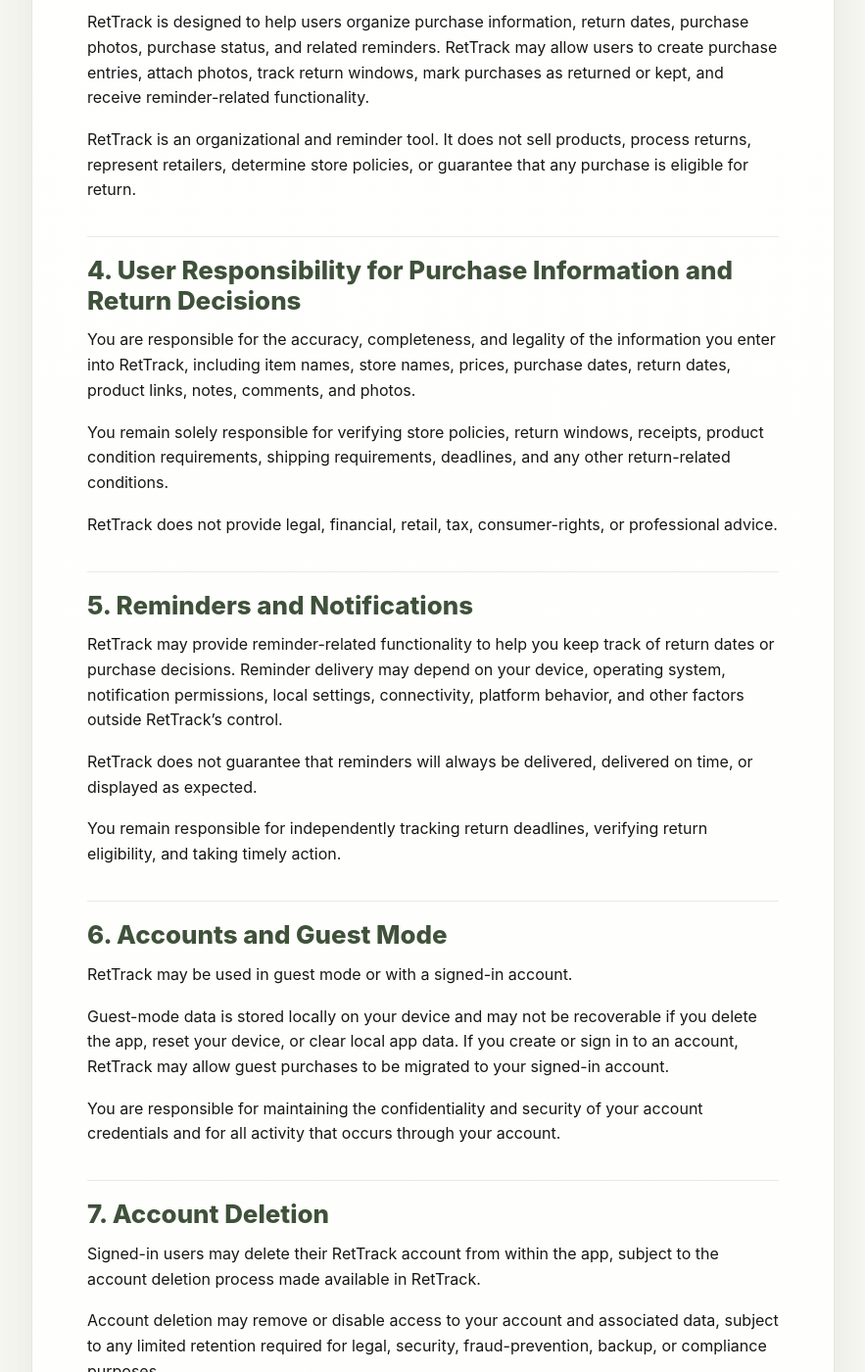
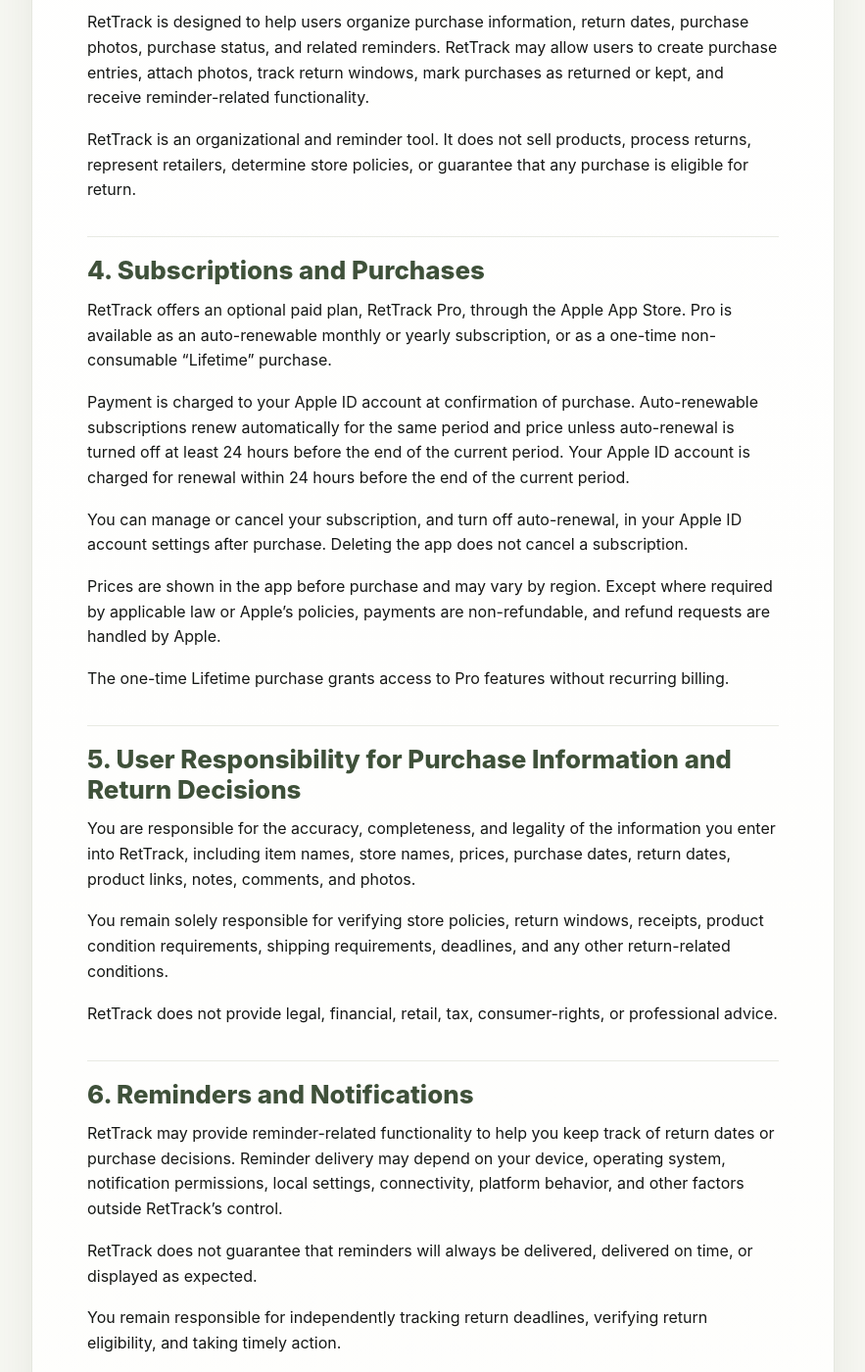
Before and after one commit to Gnonik1/rettrack-legal, a Jekyll site: the page built from docs/terms-of-use.md, in a window 1280 px wide and 1400 px high, scrolled down 1042 px. Shown: the whole window at 98% size, without its empty margins (198-1081 px from the left). Built offline with Jekyll 4.4.1, drawn with Linux system fonts in a browser that asks for light colours; part of the change alters nothing that is shown; some of the changed text lies outside the part shown.

Commit message:
Add Subscriptions and Purchases section to Terms of Use

```diff
--- a/docs/terms-of-use.md
+++ b/docs/terms-of-use.md
@@ -28,7 +28,19 @@ RetTrack is designed to help users organize purchase information, return dates,
 
 RetTrack is an organizational and reminder tool. It does not sell products, process returns, represent retailers, determine store policies, or guarantee that any purchase is eligible for return.
 
-## 4. User Responsibility for Purchase Information and Return Decisions
+## 4. Subscriptions and Purchases
+
+RetTrack offers an optional paid plan, RetTrack Pro, through the Apple App Store. Pro is available as an auto-renewable monthly or yearly subscription, or as a one-time non-consumable “Lifetime” purchase.
+
+Payment is charged to your Apple ID account at confirmation of purchase. Auto-renewable subscriptions renew automatically for the same period and price unless auto-renewal is turned off at least 24 hours before the end of the current period. Your Apple ID account is charged for renewal within 24 hours before the end of the current period.
+
+You can manage or cancel your subscription, and turn off auto-renewal, in your Apple ID account settings after purchase. Deleting the app does not cancel a subscription.
+
+Prices are shown in the app before purchase and may vary by region. Except where required by applicable law or Apple’s policies, payments are non-refundable, and refund requests are handled by Apple.
+
+The one-time Lifetime purchase grants access to Pro features without recurring billing.
+
+## 5. User Responsibility for Purchase Information and Return Decisions
 
 You are responsible for the accuracy, completeness, and legality of the information you enter into RetTrack, including item names, store names, prices, purchase dates, return dates, product links, notes, comments, and photos.
 
@@ -36,7 +48,7 @@ You remain solely responsible for verifying store policies, return windows, rece
 
 RetTrack does not provide legal, financial, retail, tax, consumer-rights, or professional advice.
 
-## 5. Reminders and Notifications
+## 6. Reminders and Notifications
 
 RetTrack may provide reminder-related functionality to help you keep track of return dates or purchase decisions. Reminder delivery may depend on your device, operating system, notification permissions, local settings, connectivity, platform behavior, and other factors outside RetTrack’s control.
 
@@ -44,7 +56,7 @@ RetTrack does not guarantee that reminders will always be delivered, delivered o
 
 You remain responsible for independently tracking return deadlines, verifying return eligibility, and taking timely action.
 
-## 6. Accounts and Guest Mode
+## 7. Accounts and Guest Mode
 
 RetTrack may be used in guest mode or with a signed-in account.
 
@@ -52,7 +64,7 @@ Guest-mode data is stored locally on your device and may not be recoverable if y
 
 You are responsible for maintaining the confidentiality and security of your account credentials and for all activity that occurs through your account.
 
-## 7. Account Deletion
+## 8. Account Deletion
 
 Signed-in users may delete their RetTrack account from within the app, subject to the account deletion process made available in RetTrack.
 
@@ -62,7 +74,7 @@ Deleting the app from your device does not necessarily delete synced account dat
 
 **rettrackapp@gmail.com**
 
-## 8. User Content
+## 9. User Content
 
 You may choose to add photos, notes, comments, product links, and other information to RetTrack (“User Content”).
 
@@ -70,7 +82,7 @@ You retain any rights you have in your User Content. You grant RetTrack a limite
 
 You must not upload, store, or share User Content through RetTrack that is unlawful, infringing, abusive, harmful, deceptive, invasive of another person’s privacy, or that you do not have the right to use.
 
-## 9. Prohibited Conduct
+## 10. Prohibited Conduct
 
 You agree not to misuse RetTrack or use the app in any way that could harm RetTrack, other users, service providers, or the security, availability, or integrity of the app.
 
@@ -90,25 +102,25 @@ You must not:
 
 7. use RetTrack in a way that violates these Terms, applicable law, or third-party rights.
 
-## 10. Suspension, Restriction, and Termination
+## 11. Suspension, Restriction, and Termination
 
 If we reasonably believe that you have violated these Terms, misused RetTrack, created legal risk, threatened the security or integrity of the app, or violated applicable law, we may suspend, restrict, or terminate your access to RetTrack or certain features, remove or disable access to content, or take other appropriate action.
 
 Where required by applicable law, we will provide notice or an opportunity to respond.
 
-## 11. Third-Party Services
+## 12. Third-Party Services
 
 RetTrack may rely on third-party services, including authentication, database, storage, platform, and operating-system services. Your use of those services may also be subject to their own terms, policies, and technical requirements.
 
 RetTrack is not responsible for third-party services, app stores, operating systems, device settings, retailer websites, store policies, or product return systems that are outside RetTrack’s control.
 
-## 12. Changes to RetTrack
+## 13. Changes to RetTrack
 
 We may modify, update, suspend, or discontinue RetTrack or any feature of RetTrack from time to time. We may also change limits, features, account functionality, photo functionality, reminder behavior, or other aspects of the app.
 
 Where appropriate, we will take reasonable steps to provide notice of material changes.
 
-## 13. No Warranties
+## 14. No Warranties
 
 To the maximum extent permitted by applicable law, RetTrack is provided on an “as is” and “as available” basis.
 
@@ -116,13 +128,13 @@ We do not warrant that RetTrack will be uninterrupted, error-free, secure, avail
 
 Nothing in these Terms limits any rights that you may have under mandatory consumer protection laws.
 
-## 14. Limitation of Liability
+## 15. Limitation of Liability
 
 To the maximum extent permitted by applicable law, RetTrack and its developer will not be liable for indirect, incidental, special, consequential, exemplary, or punitive damages, or for loss of profits, loss of data, missed return windows, rejected returns, missed reminders, or other losses arising from or related to your use of or inability to use RetTrack.
 
 Nothing in these Terms excludes or limits liability where such exclusion or limitation is not permitted by applicable law.
 
-## 15. Governing Law and Mandatory Rights
+## 16. Governing Law and Mandatory Rights
 
 These Terms will be interpreted to the extent permitted by applicable law.
 
@@ -130,13 +142,13 @@ Because RetTrack may be made available internationally, nothing in these Terms i
 
 Additional governing law or dispute-resolution terms may apply through Apple’s Standard End User License Agreement, Apple App Store terms, or other applicable platform terms.
 
-## 16. Changes to These Terms
+## 17. Changes to These Terms
 
 We may update these Terms from time to time to reflect changes in RetTrack, legal requirements, business practices, or app functionality. When we make material changes, we will take reasonable steps to notify users, such as by updating the effective date, providing in-app notice, or using another appropriate method.
 
 Your continued use of RetTrack after updated Terms become effective means that the updated Terms apply to your use of the app, to the extent permitted by applicable law.
 
-## 17. Contact
+## 18. Contact
 
 If you have questions about these Terms, you may contact us at:
 
```
